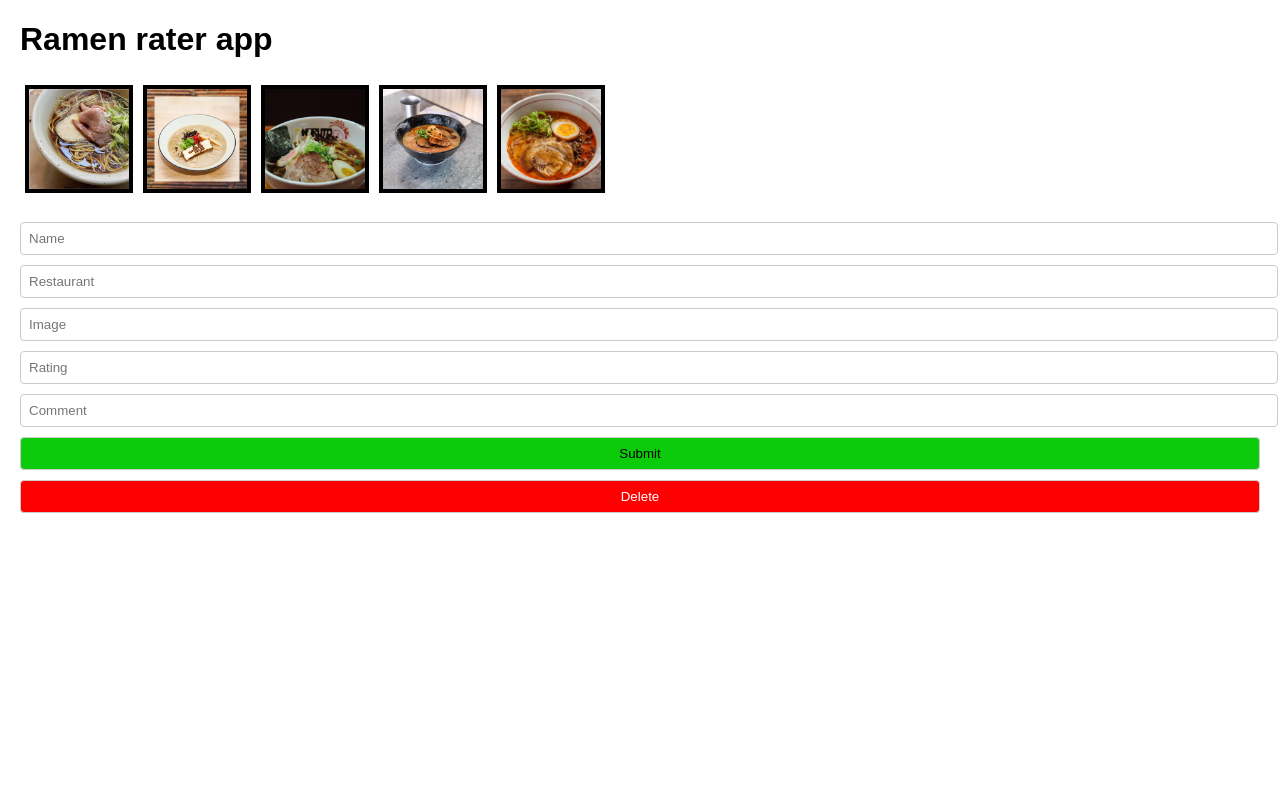
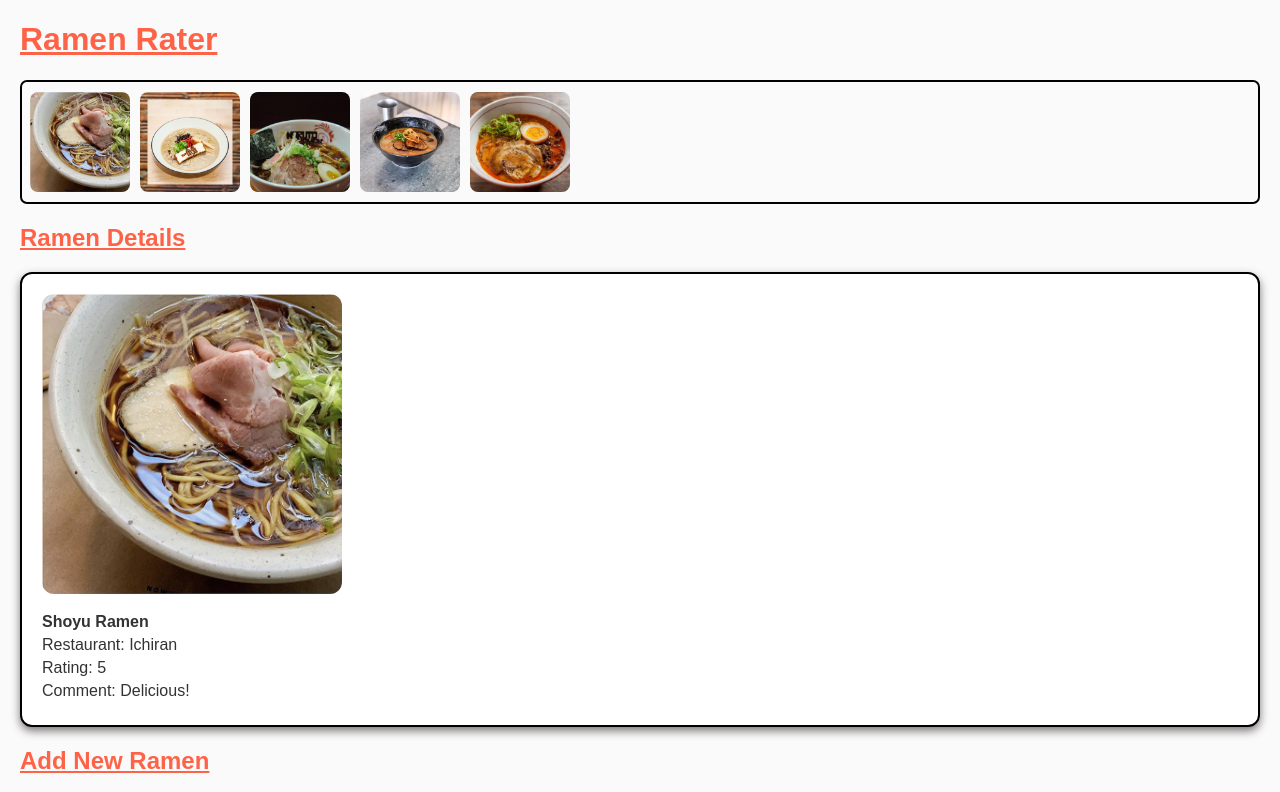
Before and after one commit to Duane-Njenga/ramen-rating-app, a plain HTML site: page index.html in a window 1280 px wide. Both pictures are taken after a click on the picture 79 px from the left and 138 px from the top of the page. Shown: the top 792 px of the page. Drawn offline with Linux system fonts and the light colour scheme.

Commit message:
Completed

```diff
--- a/index.html
+++ b/index.html
@@ -1,38 +1,37 @@
 <!DOCTYPE html>
-<html>
+<html lang="en">
 <head>
-        <meta charset=" UTF-8"/>
-        <meta name = "viewport" content="width = device-width, initial-scale =1.0"/>
-        <link rel="stylesheet" href="styles.css">
-        <title>Ramen Rater</title>
+  <meta charset="UTF-8" />
+  <meta name="viewport" content="width=device-width, initial-scale=1.0" />
+  <title>Ramen Rater App</title>
+  <link rel = 'stylesheet' href="./styles.css">
 </head>
 <body>
-        <h1>Ramen rater app</h1>
 
+  <h1>Ramen Rater</h1>
+  <div id="ramen-menu"></div>
 
-
-        <div id="ramen-menu">
-
+  <h2>Ramen Details</h2>
+  <div id="ramen-detail">
+    <img id="detail-image" src="" alt="Select a ramen" />
+    <h3 id="name"></h3>
+    <p id="restaurant"></p>
+    <p id="rating"></p>
+    <p id="comment"></p>
   </div>
 
-
-        <div class="details" id="details">
-            <h2 class="name"></h2>
-            <p class="restaurant"></p>
-            <p class="rating"></p>
-            <p class="comment"></p>
-        </div>
-
-        <form id="ramenForm">
-            <input type="text" name="name" placeholder="Name" required />
-            <input type="text" name="restaurant" placeholder="Restaurant" required />
-            <input type="text" name="image" placeholder="Image"  />
-            <input type="number" name="rating" placeholder="Rating"  />
-            <input name="comment" placeholder="Comment" />
+  <h2>Add New Ramen</h2>
+  <form id="ramen-form">
+    <input type="text" id="new-name" placeholder="Name"  required/>
+    <input type="text" id="new-restaurant" placeholder="Restaurant"  required/>
+    <input type="number" id="new-rating" placeholder="Rating (1-5)" min="1" max="10"  />
+    <input type="text" id="new-comment" placeholder="Comment" />
+    <input type="url" id="new-image-path" placeholder="Image URL" />
+    <p id = 'or'>Or</p>
+    <input type="file" id="new-image-file" accept="image/*" />
     <input id = "create" type="submit" title="create"/>
-            <button>Delete</button>
   </form>
 
+  <script src="./index.js"></script>
 </body>
-    <script src = "index.js"></script>
 </html>
--- a/index.js
+++ b/index.js
@@ -1,77 +1,77 @@
 const ramens = [
-    { id: 1, name: "Shoyu Ramen", restaurant: "Ichiran", image: "shoyu.jpg", rating: 5, comment: "Delicious!" },
-    { id: 2, name: "Nirvana Ramen", restaurant: "Menya", image: "nirvana.jpg", rating: 4, comment: "Very flavorful!" },
-    { id: 3, name: "Naruto Ramen", restaurant: "Ramen-ya", image: "naruto.jpg", rating:3, comment:""},
-    { id: 4, name: "Gyukotsu Ramen", restaurant: "Ramen-ya", image: "gyukotsu.jpg", rating:3, comment:""},
-    { id: 5, name: "Kojiro Ramen", restaurant: "Ramen-ya", image: "kojiro.jpg", rating:3, comment:""},
+    { id: 1, name: "Shoyu Ramen", restaurant: "Ichiran", image: "./images/shoyu.jpg", rating: 5, comment: "Delicious!" },
+    { id: 2, name: "Nirvana Ramen", restaurant: "Menya", image: "./images/nirvana.jpg", rating: 4, comment: "Very flavorful!" },
+    { id: 3, name: "Naruto Ramen", restaurant: "Ramen-ya", image: "./images/naruto.jpg", rating: 3, comment: "" },
+    { id: 4, name: "Gyukotsu Ramen", restaurant: "Ramen-ya", image: "./images/gyukotsu.jpg", rating: 3, comment: "" },
+    { id: 5, name: "Kojiro Ramen", restaurant: "Ramen-ya", image: "./images/kojiro.jpg", rating: 3, comment: "" },
 ];
 
-const ramenMenu = document.getElementById("gallery");
-const ramenDetail = document.getElementById("details");
-const form = document.getElementById("ramenForm");
 
-let ramenList = [...ramens];
+let currentRamenId = null;
 
-// Display Ramen Images
 function displayRamens() {
-    const menu = document.getElementById('ramen-menu');
-    menu.innerHTML = "";
+    const ramenMenu = document.getElementById('ramen-menu');
+    ramenMenu.innerHTML = ''; // Clear existing content
 
-    ramens.forEach(ramen => {
-        const img = document.createElement("img");
-        img.src = `./images/${ramen.image}`;
-        img.alt = ramen.name;
-        img.addEventListener("click", () => {
-            handleClick(ramen);
-            highlightSelection(img);
-        });
-        menu.appendChild(img);
+    ramens.forEach((ramen) => {
+      const img = document.createElement('img');
+      img.src = ramen.image;
+      img.alt = ramen.name;
+      img.addEventListener('click', () => handleClick(ramen));
+      ramenMenu.appendChild(img);
     });
 }
 
-function highlightSelection(selectedImg) {
 
-    document.querySelectorAll("#ramen-menu img").forEach(img => {
-        img.classList.remove("selected");
-    });
-
-    selectedImg.classList.add("selected");
+function handleClick(ramen) {
+    currentRamenId =ramen.id;
+    document.getElementById('detail-image').src = ramen.image;
+    document.getElementById('name').textContent = ramen.name;
+    document.getElementById('restaurant').textContent = `Restaurant: ${ramen.restaurant}`;
+    document.getElementById('rating').textContent = `Rating: ${ramen.rating}`;
+    document.getElementById('comment').textContent = `Comment: ${ramen.comment || 'No comment'}`;
 }
 
 
-// Ramen Detail Display
-function handleClick(ramen) {
-    const detail = document.getElementById('ramen-detail');
+function addSubmitListener() {
+    const form = document.getElementById('ramen-form');
 
-    detail.querySelector('.name').textContent = ramen.name;
+    form.addEventListener('submit', (event) => {
+        event.preventDefault();
+        console.log(event.target);
 
-    detail.querySelector('.restaurant').textContent = ramen.restaurant;
+        const newName = document.getElementById('new-name').value;
+        const newRestaurant = document.getElementById('new-restaurant').value;
+        const newImageInput = document.getElementById('new-image-file');
+        const newImageURL = document.getElementById('new-image-path').value;
+        const newRating = document.getElementById('new-rating').value;
+        const newComment = document.getElementById('new-comment').value;
 
-    detail.querySelector('.rating').textContent = ramen.rating ? `${ramen.rating}/5` : '';
+    let imageURL = '';
 
-    detail.querySelector('.comment').textContent = ramen.comment || 'No comment';
-}
 
-// Handle New Ramen Form Submission
-function addSubmitListener() {
-    form.addEventListener("submit", (e) => {
-        e.preventDefault();
+    if (newImageInput.files && newImageInput.files[0]) {
+        imageURL = URL.createObjectURL(newImageInput.files[0]);
+    } else if (newImageURL) {
+        imageURL = newImageURL;
+    } else {
+        alert('Please provide an image file or path.');
+        return;
+    }
 
-        const formData = new FormData(form);
-        const newRamen = {
-            id: ramenList.length + 1,
-            name: formData.get("name"),
-            restaurant: formData.get("restaurant"),
-            image: formData.get("image"),
-            rating: parseInt(formData.get("rating")) ||"No rating provided",
-            comment: formData.get("comment") || "No comment",
-        };
 
-        ramenList.push(newRamen);
-        displayRamens();
-        handleClick(newRamen);
+    const newRamen = {
+        id: ramens.length + 1,
+        name: newName,
+        restaurant: newRestaurant,
+        image: imageURL,
+        rating: newRating,
+        comment: newComment
+    };
 
-        form.reset();
+    ramens.push(newRamen);
+    displayRamens();
+    form.reset();
     });
 }
 
@@ -81,4 +81,4 @@ function main() {
     addSubmitListener();
 }
 
-main();
+document.addEventListener('DOMContentLoaded', main);
--- a/styles.css
+++ b/styles.css
@@ -1,33 +1,91 @@
 body {
   font-family: Arial, sans-serif;
+  background-color: #fafafa;
+  color: #333;
   margin: 20px;
+  padding: 0;
+  box-sizing: border-box;
 }
+
+h1, h2 {
+  color: #ff6347;
+  font-weight: bold;
+  text-decoration: underline;
+}
+
+#or{
+  text-align: center;
+  font-weight: bold;
+}
+
+#ramen-menu {
+  display: flex;
+  gap: 10px;
+  padding-left: 8px;
+  overflow-x: auto;
+  padding-bottom: 10px;
+  padding-top: 10px;
+  border: 2px solid #000000;
+  border-radius: 7px;
+}
+
 #ramen-menu img {
   width: 100px;
   height: 100px;
   object-fit: cover;
+  border-radius: 8px;
   cursor: pointer;
-    margin: 5px;
-    border: 4px solid rgb(0, 0, 0);
-  }
-#ramen-menu img.selected {
-    border-color: rgb(41, 222, 0);
+  transition: transform 0.2s ease, box-shadow 0.2s ease;
 }
 
-form input, form textarea, form button {
-    display: block;
-    width: 100%;
+#ramen-menu img:hover {
+  transform: scale(1.1);
+  box-shadow: 0 4px 8px rgba(106, 94, 94, 0.2);
+}
+
+#ramen-detail {
+  margin-top: 20px;
+  padding: 20px;
+  border: 2px solid #000;
+  border-radius: 12px;
+  background-color: #fff;
+  box-shadow: 0 4px 8px rgba(73, 65, 65, 0.705);
+}
+
+#ramen-detail img {
+  width: 300px;
+  height: 300px;
+  object-fit: cover;
+  border-radius: 12px;
   margin-bottom: 10px;
+}
+
+#name, #restaurant, #rating, #comment {
+  margin: 5px 0;
+  font-size: 16px;
+}
+
+form {
+  display: grid;
+  gap: 10px;
+  margin-top: 20px;
+}
+
+input {
   padding: 8px;
-    border: 1px solid #ccc;
+  font-size: 14px;
   border-radius: 4px;
-  }
-button {
-    background-color: red;
-    color: white;
-    cursor: pointer;
+  border: 1px solid #000000;
+  outline: none;
+  cursor:auto ;
 }
 
 #create{
-    background-color: rgb(11, 203, 11);
+  background-color: rgb(2, 203, 2);
 }
+
+#create:hover{
+  background-color: rgb(10, 158, 10);
+  cursor: pointer;
+  color:white;
+}
```
Also changed, not shown: 1 other file. Lines whose indentation alone changed are shown as unchanged.
